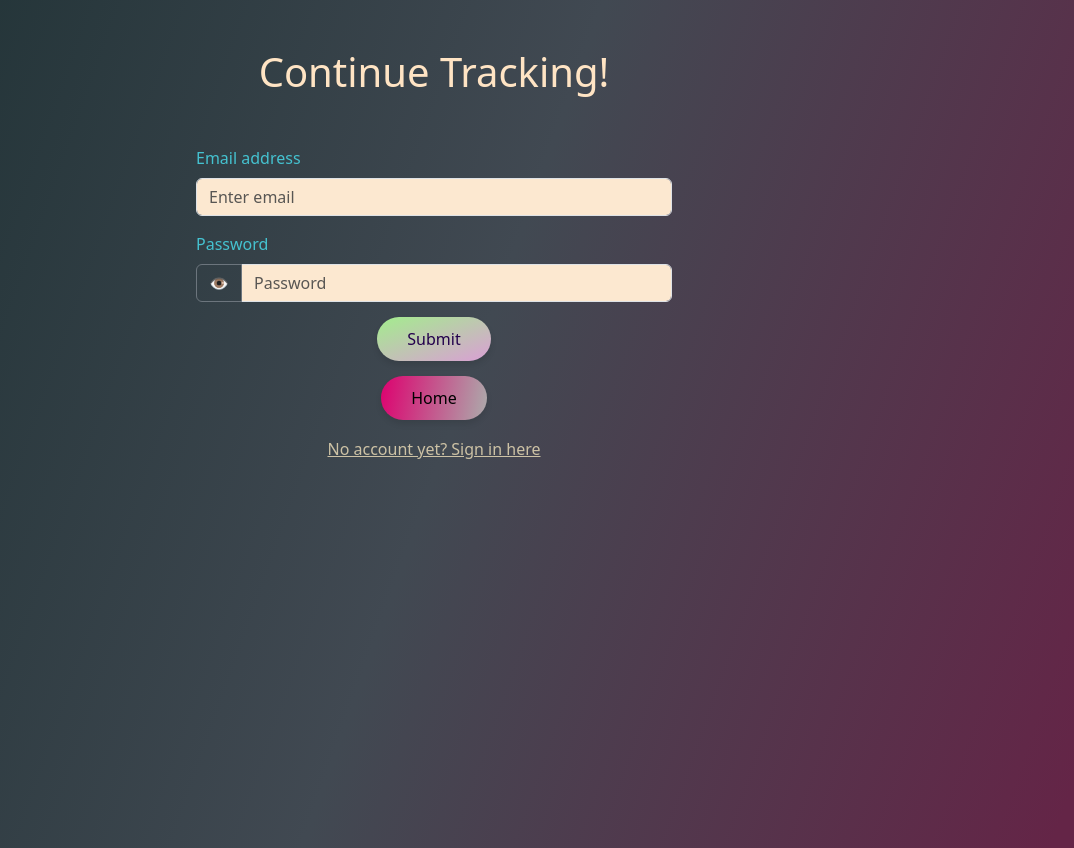
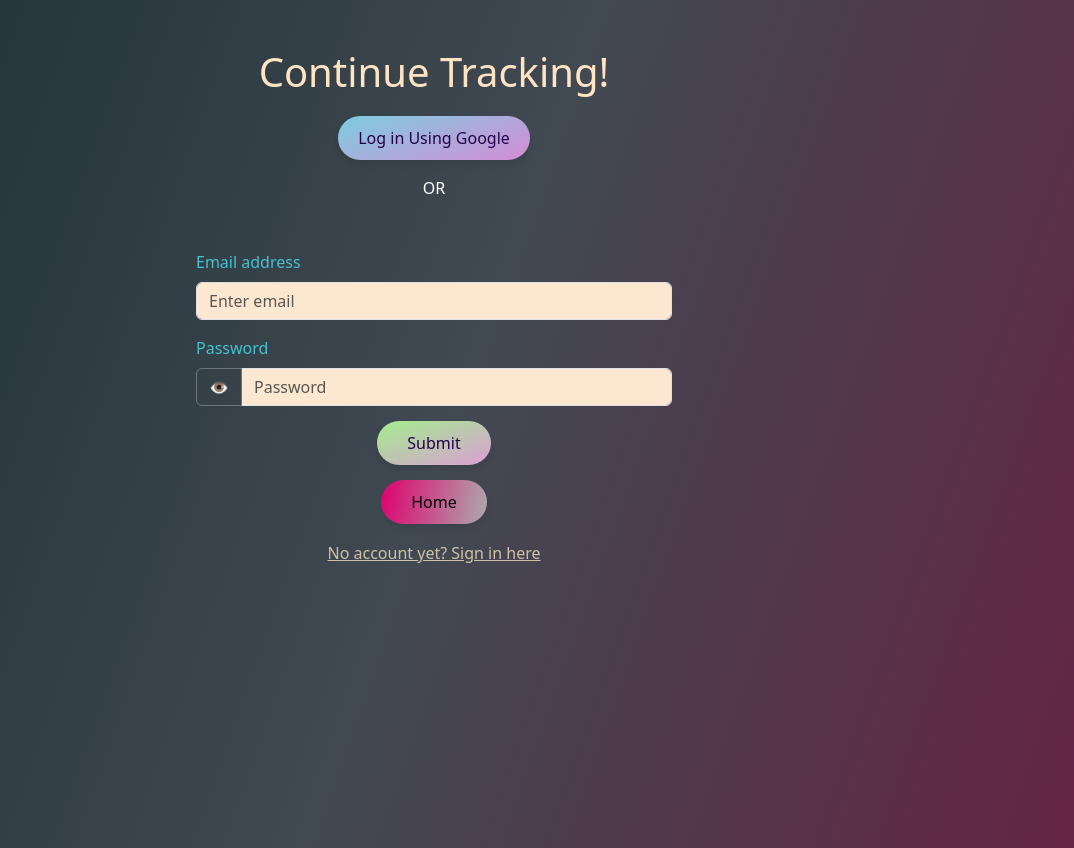
Before and after one commit to saeidalz13/track-it-all-react, a React (Vite) app: page /login in a window 1280 px wide. Shown: the whole page, without its empty margins (206-1280 px from the left). Built offline with nearby package versions, Linux system fonts and the light colour scheme; no server answers.

Commit message:
added oauth2 fundamentals

```diff
--- a/src/models/Api/ApiResp.ts
+++ b/src/models/Api/ApiResp.ts
@@ -2,3 +2,5 @@ export interface ApiResp<T> {
   payload?: T;
   error?: string;
 }
+
+export type NoPayload = undefined;
--- a/src/pages/Auth/Login.tsx
+++ b/src/pages/Auth/Login.tsx
@@ -1,4 +1,4 @@
-import { FormEvent, useRef, useState } from "react";
+import { FormEvent, useEffect, useRef, useState } from "react";
 import { Button, Container, Form, InputGroup } from "react-bootstrap";
 import CommonButton from "../../components/Buttons/CommonButton";
 import NavigateButton from "../../components/Buttons/NavigateButton";
@@ -7,7 +7,7 @@ import { BACKEND_URL } from "../../constants/EnvConsts";
 import { DataFetcher } from "../../utils/fetcherUtils";
 import { StatusCodes } from "http-status-codes";
 import { ReqLogin, RespLoginPayload } from "../../models/Auth/Login";
-import { ApiResp } from "../../models/Api/ApiResp";
+import { ApiResp, NoPayload } from "../../models/Api/ApiResp";
 import { useNavigate } from "react-router-dom";
 import { useAuthContext } from "../../contexts/Auth/useAuthContext";
 import { AuthStatus } from "@constants/AuthConsts";
@@ -23,9 +23,42 @@ const Login = () => {
 
   const [isPasswordVisible, setIsPasswordVisible] = useState(false);
   const [loginError, setLoginError] = useState<string>("");
+  const [googleBtnDisabled, setGoogleBtnDisabled] = useState(false);
 
   const emailRef = useRef<HTMLInputElement>(null);
   const passwordRef = useRef<HTMLInputElement>(null);
+
+  useEffect(() => {
+    if (authParams.authStatus === AuthStatus.AUTH) {
+      navigate(ProfileRoutes.Profile);
+      return;
+    }
+  }, [authParams.authStatus, navigate]);
+
+  const handleGetOAuth2ServerUri = async () => {
+    try {
+      setGoogleBtnDisabled(true);
+      const resp = await DataFetcher.getData(
+        `${BACKEND_URL}/oauth2-auth-server-uri`
+      );
+
+      if (resp.status === StatusCodes.OK) {
+        const data: ApiResp<{ auth_server_uri: string }> = await resp.json();
+
+        if (data.payload) {
+          location.assign(data.payload.auth_server_uri);
+          return;
+        }
+      } else {
+        const data: ApiResp<NoPayload> = await resp.json();
+        alert(data.error);
+        setGoogleBtnDisabled(false);
+      }
+    } catch (error) {
+      console.error(error);
+      setGoogleBtnDisabled(false);
+    }
+  };
 
   const handleLogin = async (e: FormEvent) => {
     e.preventDefault();
@@ -99,6 +132,19 @@ const Login = () => {
   return (
     <>
       <h1 className="common-h1 mt-5 text-center">Continue Tracking!</h1>
+      <CommonButton
+        text="Log in Using Google"
+        variant="info"
+        style={{ padding: "10px 20px" }}
+        divStyle={{ textAlign: "center" }}
+        disabled={googleBtnDisabled}
+        onClick={handleGetOAuth2ServerUri}
+      />
+
+      <div className="text-center mt-3" style={{ color: "white" }}>
+        OR
+      </div>
+
       <Container
         style={{
           margin: "50px auto",
@@ -140,7 +186,6 @@ const Login = () => {
             text="Submit"
             style={btnStyle}
             type="submit"
-            disabled={authParams.authStatus === AuthStatus.AUTH}
           ></CommonButton>
 
           {loginError === "" ? (
@@ -160,7 +205,6 @@ const Login = () => {
           url={AuthRoutes.Signup}
           divStyle={{ marginTop: "10px" }}
           style={{ color: "#CDC2A5" }}
-          disabled={authParams.authStatus === AuthStatus.AUTH}
         />
       </Container>
     </>
--- a/src/pages/Profile/User/DeleteProfile.tsx
+++ b/src/pages/Profile/User/DeleteProfile.tsx
@@ -4,6 +4,7 @@ import { BACKEND_URL } from "@constants/EnvConsts";
 import { DataFetcher } from "@utils/fetcherUtils";
 import { useAuthContext } from "contexts/Auth/useAuthContext";
 import { StatusCodes } from "http-status-codes";
+import { ApiResp, NoPayload } from "models/Api/ApiResp";
 import { useState } from "react";
 import { useNavigate } from "react-router-dom";
 import { AuthRoutes } from "routes/Routes";
@@ -19,16 +20,27 @@ const DeleteProfile = () => {
         `${BACKEND_URL}/users/${authContext.userId}`
       );
 
+      if (resp.status === StatusCodes.UNAUTHORIZED) {
+        navigate(AuthRoutes.Login);
+        return;
+      }
+
       if (resp.status === StatusCodes.NO_CONTENT) {
-        setShowModal(false)
+        setShowModal(false);
         navigate(AuthRoutes.Signup);
+        return;
+      }
+
+      if (resp.status === StatusCodes.BAD_REQUEST) {
+        const data: ApiResp<NoPayload> = await resp.json();
+        alert(data.error!);
         return;
       }
 
       alert(resp.status);
     } catch (error) {
       console.error(error);
-      alert(error)
+      alert(error);
     }
   };
 
```
